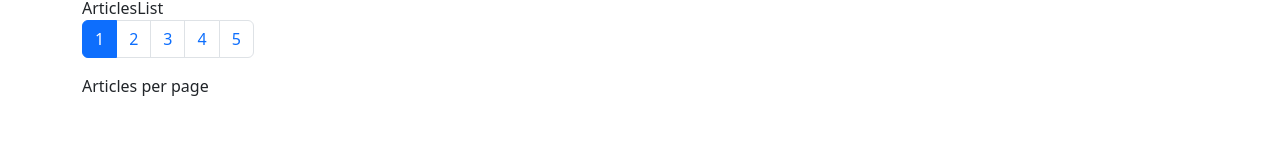
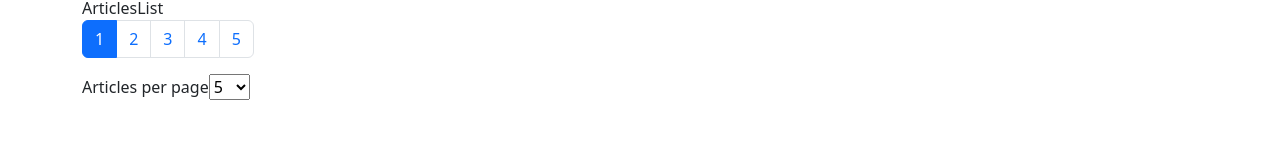
Before and after one commit to yadav-pratik/Rss-Fetcher, a React (Create React App) app in the folder client/: page / in a window 1280 px wide. Shown: the part 132-296 px from the top of the page. Built offline with nearby package versions, Linux system fonts and the light colour scheme; no server answers.

Commit message:
client : changing postsPerPage value from dropdown from PaginationComp

```diff
--- /dev/null
+++ b/client/src/actions/postsPerPageActions.js
@@ -0,0 +1,6 @@
+export const setPostsPerPage = (postsPerPage) => {
+    return {
+        type : 'SET_POSTS_PER_PAGE',
+        payload : postsPerPage
+    }
+}
--- a/client/src/components/Articles/PaginationComp.js
+++ b/client/src/components/Articles/PaginationComp.js
@@ -3,12 +3,17 @@ import { Pagination } from 'react-bootstrap'
 import { useSelector, useDispatch } from "react-redux"
 
 import { setPageNo } from "../../actions/pageNoActions"
+import { setPostsPerPage } from "../../actions/postsPerPageActions"
 
 const PaginationComp = (props) => {
     const dispatch = useDispatch()
 
     const pageNo = useSelector((state)=> {
         return state.pageNo
+    })
+
+    const postsPerPage = useSelector((state)=> {
+        return state.postsPerPage
     })
 
     let items = []
@@ -28,7 +33,15 @@ const PaginationComp = (props) => {
             <Pagination>{items}</Pagination>
             <form>
                 <label>Articles per page</label>
-                {/* <select value={} onChange={()=>dispatch()}></select> */}
+                <select
+                    value={postsPerPage}
+                    onChange={(e)=>dispatch(setPostsPerPage(e.target.value))}
+                >
+                    <option value="5">5</option>
+                    <option value="10">10</option>
+                    <option value="15">15</option>
+                    <option value="20">20</option>
+                </select>
             </form>
         </div>
     )
```
